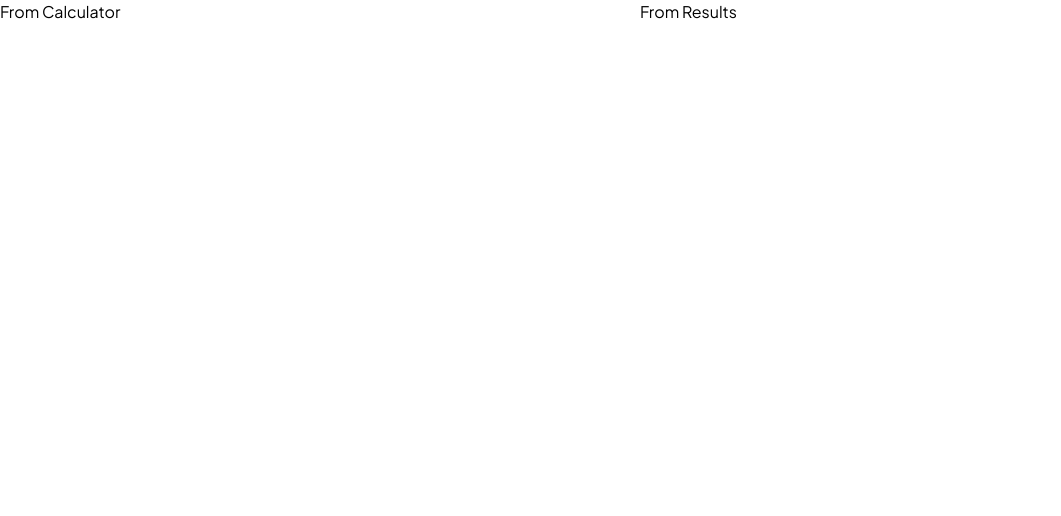
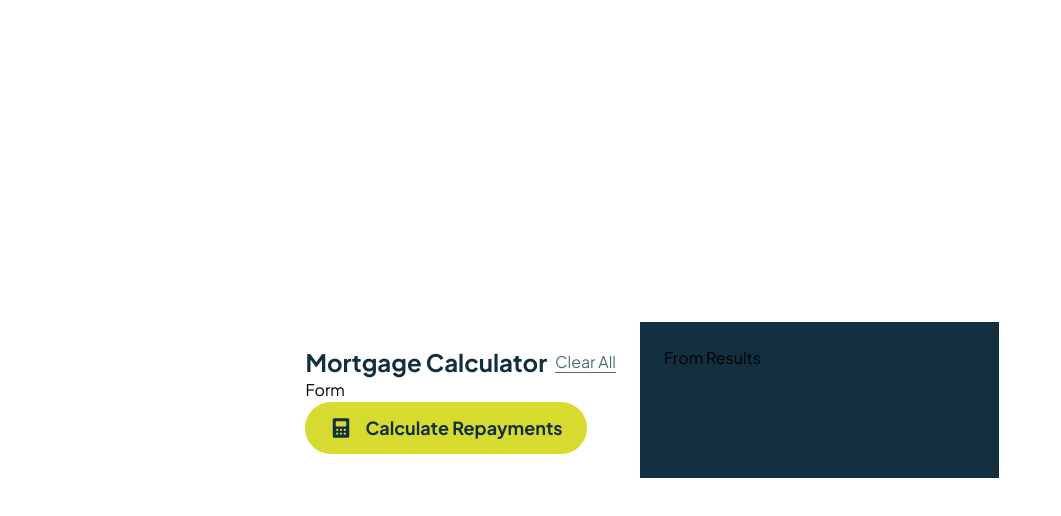
Before and after one commit to tOnski86/react-mortgage-calculator, a React (Vite) app: page / in a window 1280 px wide. Shown: the top 516 px of the page, without its empty margins (0-1061 px from the left). Built offline with nearby package versions, Linux system fonts and the light colour scheme.

Commit message:
Implement reusable buttons

```diff
--- a/index.html
+++ b/index.html
@@ -12,7 +12,7 @@
     <meta name="viewport" content="width=device-width, initial-scale=1.0" />
     <title>Mortgage Repayment Calculator</title>
   </head>
-  <body class="font-jakarta text-base">
+  <body class="font-jakarta text-base h-screen sm:flex sm:flex-col justify-center items-center">
     <div id="root"></div>
     <script type="module" src="/src/main.jsx"></script>
   </body>
--- /dev/null
+++ b/src/components/Button.jsx
@@ -0,0 +1,25 @@
+/* eslint-disable react/prop-types */
+function Button({ onClick, type, children, icon }) {
+  return (
+    <div>
+      <button onClick={onclick} className={customButton[type]}>
+        {icon ? (
+          <div className='flex items-center justify-center gap-3'>
+            <img src={icon} />
+            <span>{children}</span>
+          </div>
+        ) : (
+          <span>{children}</span>
+        )}
+      </button>
+    </div>
+  );
+}
+
+const customButton = {
+  pill: 'bg-yellow py-3 px-6 text-slate-900 font-bold text-lg rounded-full hover:bg-yellow/50 transition-all hover:scale-105 active:scale-95 outline-none focus:ring focus:ring-yellow/50',
+
+  text: 'text-slate-700 hover:text-slate-900 transition-all underline underline-offset-4 focus:text-slate-900 outline-none active:scale-95 ',
+};
+
+export default Button;
--- a/src/components/Calculator.jsx
+++ b/src/components/Calculator.jsx
@@ -1,5 +1,18 @@
+import Button from './Button';
+import Form from './Form';
+
 function Calculator() {
-  return <h1>From Calculator</h1>;
+  return (
+    <div className='bg-white p-6'>
+      <div className='sm:flex sm:items-center sm:justify-between sm:gap-2'>
+        <h2 className='text-slate-900 text-2xl font-bold mb-1 sm:mb-0'>
+          Mortgage Calculator
+        </h2>
+        <Button type='text'>Clear All</Button>
+      </div>
+      <Form />
+    </div>
+  );
 }
 
 export default Calculator;
--- /dev/null
+++ b/src/components/Form.jsx
@@ -0,0 +1,17 @@
+import Button from './Button';
+
+import iconCalculator from '/icon-calculator.svg';
+
+function Form() {
+  return (
+    <div>
+      <h2>Form</h2>
+
+      <Button type='pill' icon={iconCalculator}>
+        Calculate Repayments
+      </Button>
+    </div>
+  );
+}
+
+export default Form;
--- a/src/components/Placeholder.jsx
+++ b/src/components/Placeholder.jsx
@@ -1,5 +1,9 @@
 function Placeholder() {
-  return <h1>From Placeholder</h1>;
+  return (
+    <div className='bg-slate-900 p-6'>
+      <h1>From Placeholder</h1>
+    </div>
+  );
 }
 
 export default Placeholder;
--- a/src/components/Results.jsx
+++ b/src/components/Results.jsx
@@ -1,5 +1,9 @@
 function Results() {
-  return <h1>From Results</h1>;
+  return (
+    <div className='bg-slate-900 p-6'>
+      <h1>From Results</h1>
+    </div>
+  );
 }
 
 export default Results;
```
Also changed, not shown: src/components/Card.jsx (added).
